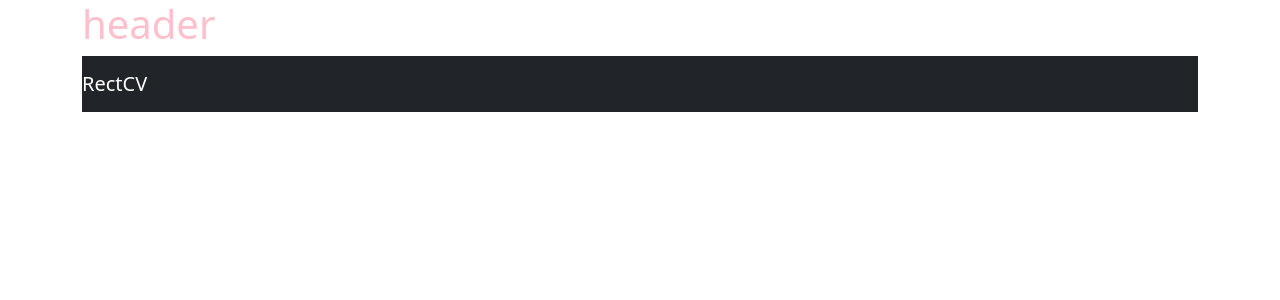
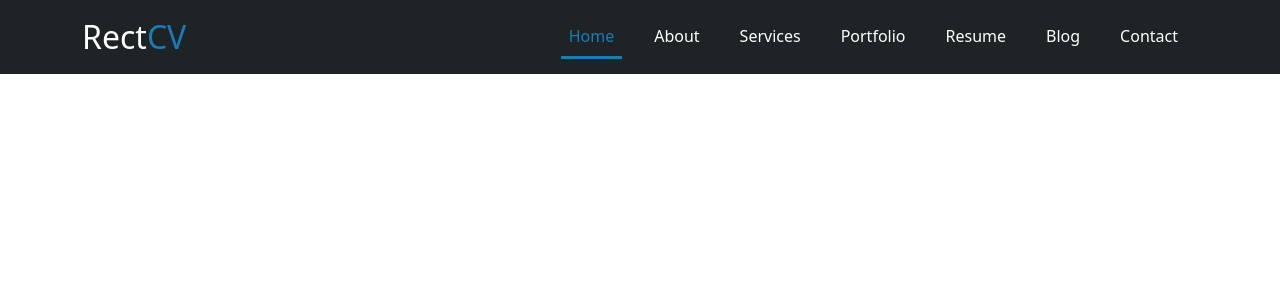
Before and after one commit to duyelbi/cv-app, a React (Create React App) app: page / in a window 1280 px wide. Shown: the top 300 px of the page. Built offline with nearby package versions, Linux system fonts and the light colour scheme.

Commit message:
complete navbar

```diff
--- a/package.json
+++ b/package.json
@@ -3,6 +3,9 @@
   "version": "0.1.0",
   "private": true,
   "dependencies": {
+    "@fortawesome/fontawesome-svg-core": "^1.2.36",
+    "@fortawesome/free-solid-svg-icons": "^5.15.4",
+    "@fortawesome/react-fontawesome": "^0.1.15",
     "@testing-library/jest-dom": "^5.11.4",
     "@testing-library/react": "^11.1.0",
     "@testing-library/user-event": "^12.1.10",
--- a/public/index.html
+++ b/public/index.html
@@ -24,6 +24,8 @@
       work correctly both with client-side routing and a non-root public URL.
       Learn how to configure a non-root public URL by running `npm run build`.
     -->
+    <link href="https://cdn.jsdelivr.net/npm/bootstrap@5.0.2/dist/css/bootstrap.min.css" rel="stylesheet" integrity="sha384-EVSTQN3/azprG1Anm3QDgpJLIm9Nao0Yz1ztcQTwFspd3yD65VohhpuuCOmLASjC" crossorigin="anonymous">
+    <script src="https://cdn.jsdelivr.net/npm/bootstrap@5.0.2/dist/js/bootstrap.bundle.min.js" integrity="sha384-MrcW6ZMFYlzcLA8Nl+NtUVF0sA7MsXsP1UyJoMp4YLEuNSfAP+JcXn/tWtIaxVXM" crossorigin="anonymous"></script>
     <title>React App</title>
   </head>
   <body>
--- a/src/App.css
+++ b/src/App.css
@@ -1,3 +1,46 @@
+@import url('https://fonts.googleapis.com/css2?family=Roboto+Condensed:wght@300&display=swap');
+
+:root {
+  --bg-dark: #1E2326;
+  --primary-white: #ffffff;
+  --primary-blue: #1A7BB7;
+}
+
+body {
+  font-family:"Roboto Condesed" sans-serif;
+}
 .App {
   color: pink;
 }
+
+/* ----------------------------------------------- */
+/* Navbar */
+.navbar {
+  background-color: var(--bg-dark) !important;
+}
+.navbar-brand {
+  width: 16.25rem;
+  font-size:xx-large;
+  max-width: 17,25rem;
+  pading: 0 !important;
+}
+.navbar-brand > a {
+  color: var(--primary-blue) !important;
+}
+/* Menu Link */
+.nav a.nav-link {
+  font-size: .8rem;
+  letter-spacing: 0.0375rem;
+  cursor: pointer;
+}
+
+.navbar-nav > li > a {
+  margin-right: 0.75rem;
+  margin-left: 0.75rem;
+  color: var(--primary-white) !important;
+}
+
+.navbar-nav > li > a.active, .navbar-nav > li > a:hover {
+  border-bottom: 0.1875rem solid var(--primary-blue);
+  color: var(--primary-blue) !important;
+}
--- a/src/App.js
+++ b/src/App.js
@@ -1,10 +1,10 @@
 import './App.css';
-import Header from './layouts/header/header';
+import Navbar from './components/Navbar/Navbar';
 
 function App() {
   return (
     <div className="App">
-      <Header />
+      <Navbar />
     </div>
   );
 }
--- /dev/null
+++ b/src/components/Navbar/Navbar.jsx
@@ -0,0 +1,45 @@
+import React from 'react'
+
+// import react-fontawesome
+import { FontAwesomeIcon } from '@fortawesome/react-fontawesome'
+import { faBars } from '@fortawesome/free-solid-svg-icons'
+
+const Navbar = () => {
+    return (
+        <nav className="navbar navbar-expand-lg navbar-dark bg-dark">
+            <div className="container">
+                <a className="navbar-brand logo" href="#">Rect<a>CV</a></a>
+                <button className="navbar-toggler" type ="button" data-bs-toggle="collapse" data-bs-target="#navbarSupportedContent" aria-controls="navbarSupportedContent" aria-expanded="false" aria-label="Toggle navigation">
+                    <FontAwesomeIcon icon={faBars} style={{color: '#ffffff'}}/>
+                </button>
+                <div className="collapse navbar-collapse" id="navbarSupportedContent">
+                    <ul className="navbar-nav ms-auto">
+                        <li className="nav-item">
+                            <a className="nav-link active" aria-current="page" href="#">Home</a>
+                        </li>
+                        <li className="nav-item">
+                            <a className="nav-link" href="#">About</a>
+                        </li>
+                        <li className="nav-item">
+                            <a className="nav-link" href="#">Services</a>
+                        </li>
+                        <li className="nav-item">
+                            <a className="nav-link" href="#">Portfolio</a>
+                        </li>
+                        <li className="nav-item">
+                            <a className="nav-link" href="#">Resume</a>
+                        </li>
+                        <li className="nav-item">
+                            <a className="nav-link" href="#">Blog</a>
+                        </li>
+                        <li className="nav-item">
+                            <a className="nav-link" href="#">Contact</a>
+                        </li>
+                    </ul>
+                </div>
+            </div>
+        </nav>
+    )
+}
+
+export default Navbar
```
Also changed, not shown: 1 other file (tests, documents, lock files or other folders).
